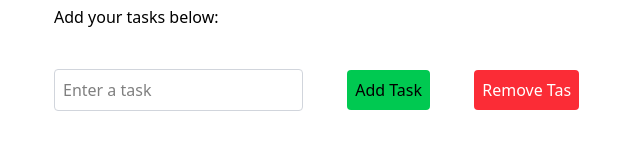
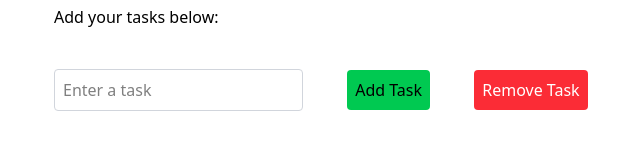
Before and after one commit to devkryssie/todo-list-ui, a website: page index.html in a window 1280 px wide. Shown: the part 447-596 px from the top of the page, 546-1186 px from the left. Drawn offline with Linux system fonts and the light colour scheme.

Commit message:
first commit

```diff
--- a/index.html
+++ b/index.html
@@ -15,7 +15,7 @@
     <button class="ml-10 mt-10 p-2 bg-green-500 text</b-white rounded">Add Task</button>
 
 
-    <button class="ml-10 mt-10 p-2 bg-red-500 text-white rounded">Remove Tas</button>
+    <button class="ml-10 mt-10 p-2 bg-red-500 text-white rounded">Remove Task</button>
 
     </div>
 
```
